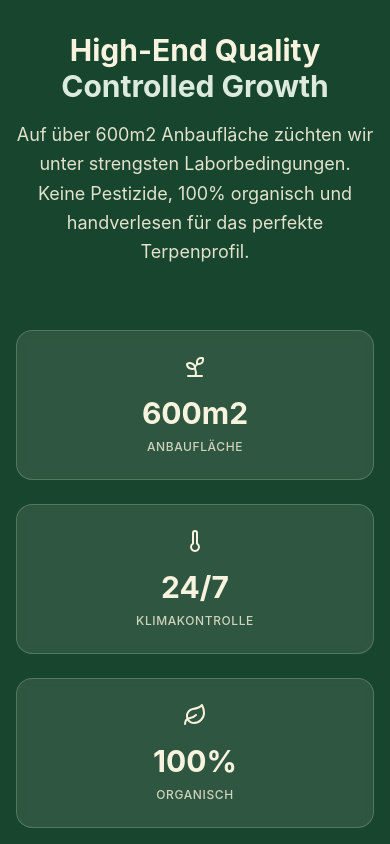
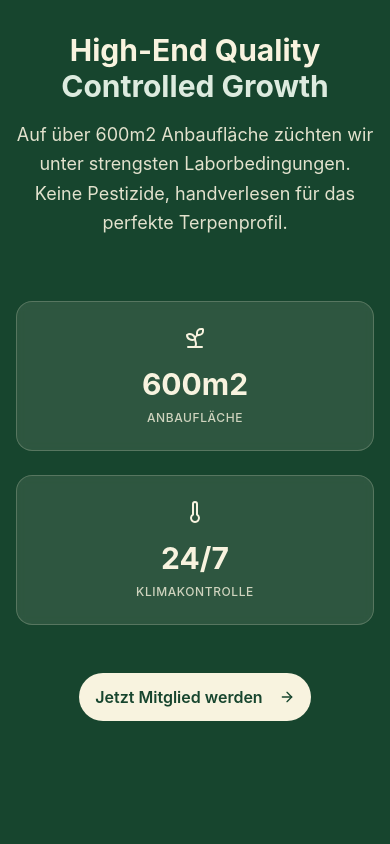
Before and after one commit to ffb92/greenvalleyclub, a React (Vite) app in the folder app/: page / in a window 390 px wide. Shown: the part 1020-1864 px from the top of the page. Built offline with nearby package versions, Linux system fonts and the light colour scheme.

Commit message:
change the qualitygrowth section

```diff
--- a/app/src/sections/Footer.tsx
+++ b/app/src/sections/Footer.tsx
@@ -16,11 +16,9 @@ export default function Footer() {
         <div className="grid sm:grid-cols-2 lg:grid-cols-3 gap-10 lg:gap-8">
           {/* Logo & Address */}
           <div className="sm:col-span-2 lg:col-span-1">
-            <img
-              src="/images/logo.svg"
-              alt="Green Valley Club"
-              className="h-20 w-auto object-contain mb-6"
-            />
+            <h4 className="text-sm font-semibold text-primary uppercase tracking-wider mb-4">
+              Standort
+            </h4>
             <div className="flex items-start gap-3 text-muted-foreground mb-2">
               <MapPin className="w-5 h-5 mt-0.5 flex-shrink-0" />
               <div>
--- a/app/src/sections/QualityGrowth.tsx
+++ b/app/src/sections/QualityGrowth.tsx
@@ -1,5 +1,5 @@
 import { useEffect, useRef, useState } from 'react';
-import { Sprout, Thermometer, Leaf, ArrowRight } from 'lucide-react';
+import { Sprout, Thermometer, ArrowRight } from 'lucide-react';
 import { Button } from '@/components/ui/button';
 
 const stats = [
@@ -14,12 +14,6 @@ const stats = [
     value: 24,
     suffix: '/7',
     label: 'KLIMAKONTROLLE',
-  },
-  {
-    icon: Leaf,
-    value: 100,
-    suffix: '%',
-    label: 'ORGANISCH',
   },
 ];
 
@@ -81,11 +75,11 @@ export default function QualityGrowth() {
         <div className="reveal stagger-1">
           <p className="text-lg sm:text-xl text-[#F8F3DF]/90 max-w-3xl mx-auto mb-16 leading-relaxed">
             Auf über 600m2 Anbaufläche züchten wir unter strengsten Laborbedingungen.
-            Keine Pestizide, 100% organisch und handverlesen für das perfekte Terpenprofil.
+            Keine Pestizide, handverlesen für das perfekte Terpenprofil.
           </p>
         </div>
 
-        <div className="reveal stagger-2 grid sm:grid-cols-3 gap-6 mb-12">
+        <div className="reveal stagger-2 grid sm:grid-cols-2 gap-6 mb-12">
           {stats.map((stat) => (
             <div
               key={stat.label}
```
